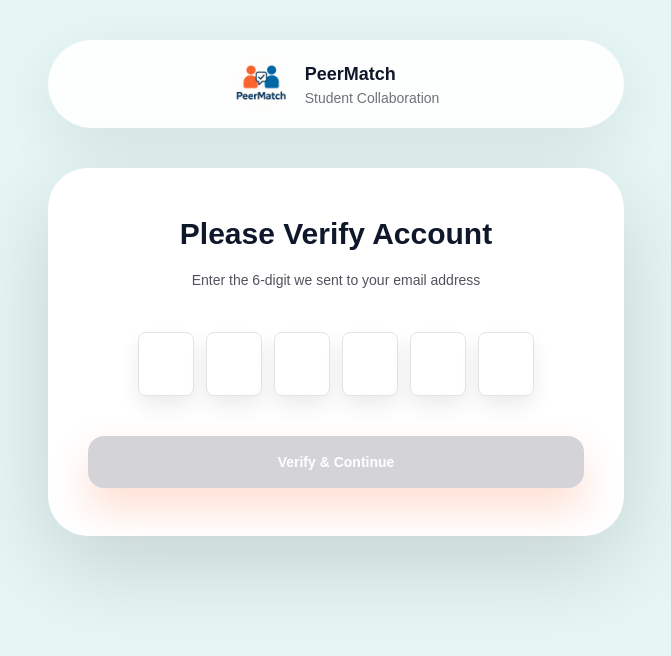
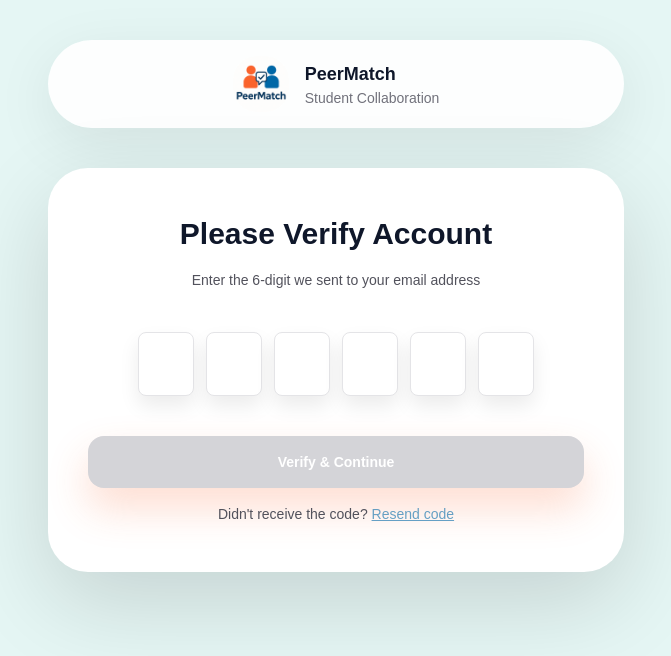
Before and after one commit to br3n122204/PeerMatch, a Next.js app: page /verify in a window 1280 px wide. Shown: the top 656 px of the page, without its empty margins (304-975 px from the left). Built offline with nearby package versions, Linux system fonts and the light colour scheme.

Commit message:
[Flores][Auth] Updated Verification Process

```diff
--- a/app/verify/page.tsx
+++ b/app/verify/page.tsx
@@ -34,11 +34,14 @@ export default function VerifyPage() {
     message: "",
   });
   const [isSubmitting, setIsSubmitting] = useState(false);
+  const [isResending, setIsResending] = useState(false);
+  const [resendCooldown, setResendCooldown] = useState(0);
 
   const inputRefs = useRef<Array<HTMLInputElement | null>>([]);
 
   const code = useMemo(() => digits.join(""), [digits]);
   const canSubmit = emailFromQuery.length > 0 && isSixDigits(code) && !isSubmitting;
+  const canResend = Boolean(emailFromQuery) && !isResending && resendCooldown === 0;
 
   const setDigitAt = (index: number, next: string) => {
     setDigits((prev) => {
@@ -129,12 +132,39 @@ export default function VerifyPage() {
       });
 
       setStatus({ kind: "success", message: "Email verified successfully." });
-      setTimeout(() => router.push("/login"), 700);
+      // Redirect immediately to avoid delayed router actions during HMR/unmount.
+      router.push("/login");
     } catch (err) {
       const message = err instanceof ApiError ? err.message : "Verification failed. Please try again.";
       setStatus({ kind: "error", message });
     } finally {
       setIsSubmitting(false);
+    }
+  };
+
+  const handleResend = async () => {
+    if (!emailFromQuery) return;
+    if (!canResend) return;
+
+    setIsResending(true);
+    setStatus({ kind: "idle", message: "" });
+
+    try {
+      await apiPostJson<{ message: string; email: string }>("/api/auth/resend", {
+        email: emailFromQuery,
+      });
+
+      setDigits(Array.from({ length: 6 }, () => ""));
+      setStatus({ kind: "success", message: "A new verification code was sent." });
+      // Cooldown to prevent spam/resend loops.
+      setResendCooldown(30);
+      setTimeout(() => setResendCooldown(0), 30000);
+      focusIndex(0);
+    } catch (err) {
+      const message = err instanceof ApiError ? err.message : "Could not resend the code. Please try again.";
+      setStatus({ kind: "error", message });
+    } finally {
+      setIsResending(false);
     }
   };
 
@@ -195,6 +225,22 @@ export default function VerifyPage() {
           >
             {isSubmitting ? "Verifying..." : "Verify & Continue"}
           </button>
+
+          <div className="mt-4 text-center text-sm text-zinc-600">
+            <span>Didn't receive the code? </span>
+            <button
+              type="button"
+              onClick={() => void handleResend()}
+              disabled={!canResend}
+              className={`underline text-[#0069A8] hover:text-[#004f7d] disabled:cursor-not-allowed disabled:opacity-60`}
+            >
+              {isResending
+                ? "Resending..."
+                : resendCooldown > 0
+                  ? `Resend code (in ${resendCooldown}s)`
+                  : "Resend code"}
+            </button>
+          </div>
         </div>
       </div>
     </div>
```
Also changed, not shown: 1 other file (tests, documents, lock files or other folders).
